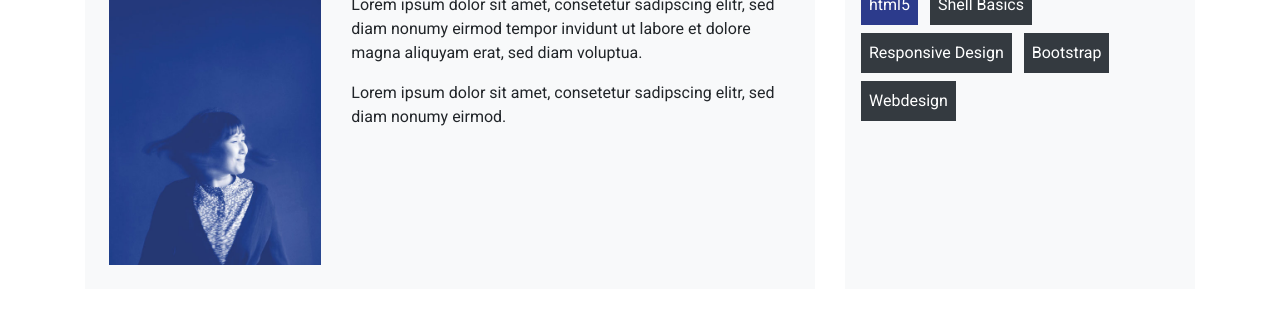
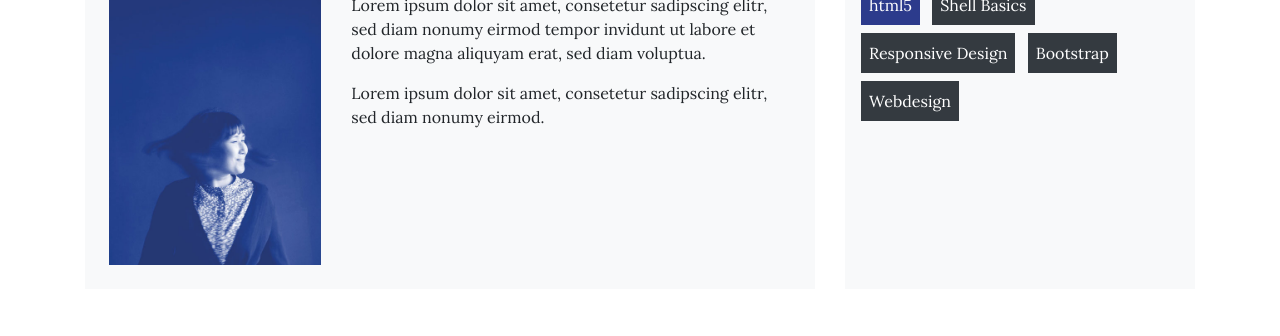
Before and after one commit to IsabellaHof/personal-website, a plain HTML site: page index.html in a window 1280 px wide. Shown: the part 157-493 px from the top of the page. Drawn offline with Linux system fonts and the light colour scheme.

Commit message:
Change font

```diff
--- a/css/style.css
+++ b/css/style.css
@@ -1,5 +1,5 @@
 body {
-  font-family: "Roboto", sans-serif;
+  font-family: "Lora", serif;
 }
 
 .headline {
--- a/index.html
+++ b/index.html
@@ -8,7 +8,7 @@
     <title>Isabella Hof</title>
     <link rel="stylesheet" href="css/bootstrap.css">
     <link rel="stylesheet" href="css/style.css">
-    <link href="https://fonts.googleapis.com/css?family=Roboto" rel="stylesheet">
+    <link href="https://fonts.googleapis.com/css?family=Lora:400,700|Open+Sans:400,700" rel="stylesheet">
 </head>
 
 <body class="container mt-4">
```
Also changed, not shown: img/IMG_6516portrait.jpg (added), img/Logo_ih.svg (added), img/web-project.jpg (added).
